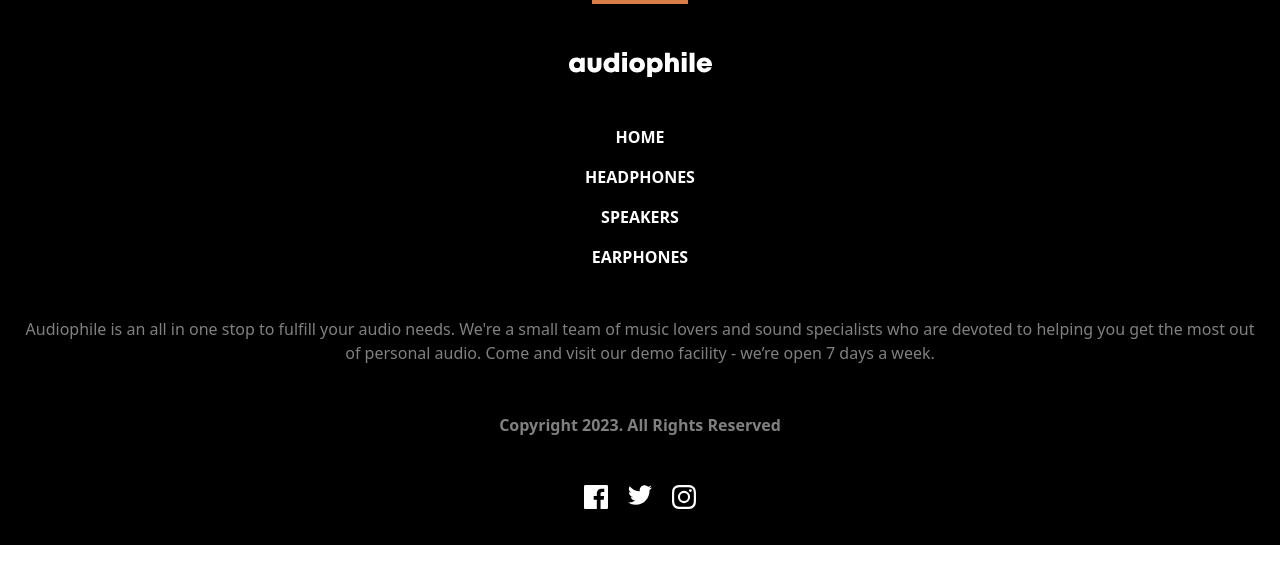
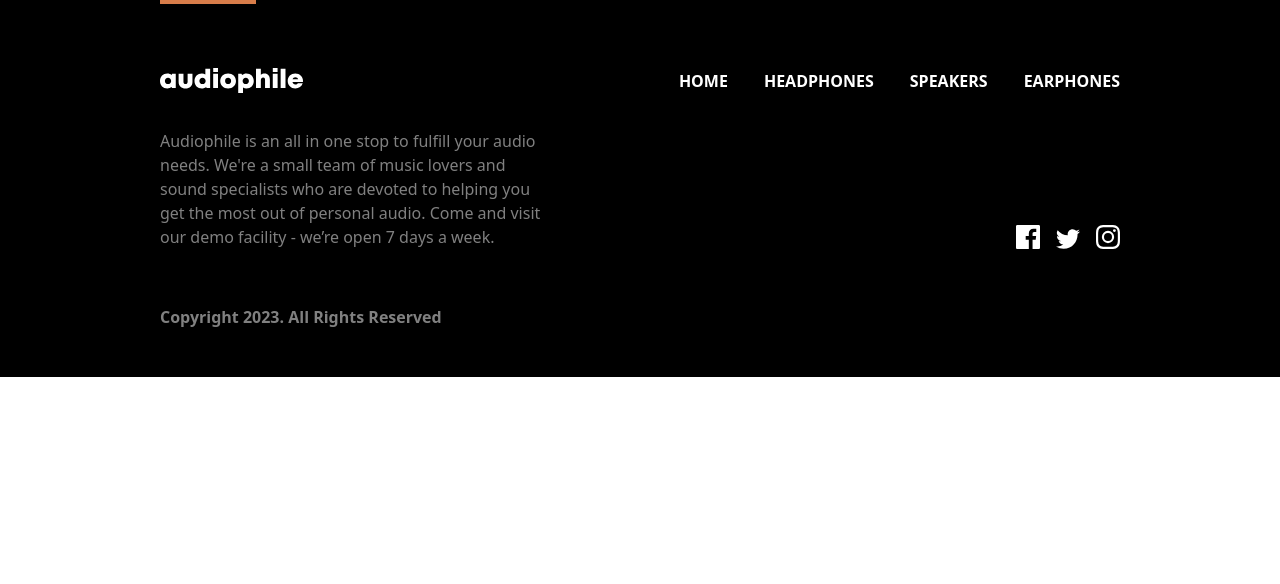
Before and after one commit to EmilFerdinanA/audiophile, a React (Vite) app: page / in a window 1280 px wide. Shown: the top 584 px of the page. Built offline with nearby package versions, Linux system fonts and the light colour scheme.

Commit message:
footer mobile and desktop

```diff
--- a/src/App.tsx
+++ b/src/App.tsx
@@ -1,11 +1,10 @@
-import { Footer } from "@/components/Footer";
+import { Fragment } from "react";
+import { FooterMobile } from "@/components/Footer/Mobile/Footer";
+import { Footer } from "@/components/Footer/Desktop/Footer";
 
 const App = () => {
-  return (
-    <div>
-      <Footer />
-    </div>
-  );
+  const isMobile = window.innerWidth <= 1024;
+  return <Fragment>{isMobile ? <FooterMobile /> : <Footer />}</Fragment>;
 };
 
 export default App;
--- a/src/components/Footer.tsx
+++ /dev/null
@@ -1,44 +0,0 @@
-import audiophile from "@/assets/audiophile.svg";
-import facebook from "@/assets/icon-facebook.svg";
-import twitter from "@/assets/icon-twitter.svg";
-import instagram from "@/assets/icon-instagram.svg";
-
-export const Footer = () => {
-  return (
-    <section className="bg-septenary flex flex-col justify-center items-center gap-12 px-6 pb-9">
-      <div className="bg-primary w-24 h-1" />
-
-      <img src={audiophile} alt="Logo" />
-
-      <ul className="text-senary font-bold flex flex-col items-center gap-4">
-        <li>HOME</li>
-        <li>HEADPHONES</li>
-        <li>SPEAKERS</li>
-        <li>EARPHONES</li>
-      </ul>
-
-      <div className="text-senary font-medium opacity-50 text-center">
-        Audiophile is an all in one stop to fulfill your audio needs. We're a
-        small team of music lovers and sound specialists who are devoted to
-        helping you get the most out of personal audio. Come and visit our demo
-        facility - we’re open 7 days a week.
-      </div>
-
-      <div className="text-senary font-bold opacity-50 text-center">
-        Copyright 2023. All Rights Reserved
-      </div>
-
-      <ul className="flex gap-5">
-        <li>
-          <img src={facebook} alt="facebook" />
-        </li>
-        <li>
-          <img src={twitter} alt="twitter" />
-        </li>
-        <li>
-          <img src={instagram} alt="instagram" />
-        </li>
-      </ul>
-    </section>
-  );
-};
--- /dev/null
+++ b/src/components/Footer/Desktop/Footer.tsx
@@ -0,0 +1,48 @@
+import audiophile from "@/assets/audiophile.svg";
+import facebook from "@/assets/icon-facebook.svg";
+import twitter from "@/assets/icon-twitter.svg";
+import instagram from "@/assets/icon-instagram.svg";
+
+export const Footer = () => {
+  return (
+    <section className="bg-septenary flex flex-col px-40 pb-12">
+      <div className="bg-primary w-24 h-1 mb-16" />
+
+      <div className="flex justify-between mb-9">
+        <img src={audiophile} alt="Logo" />
+
+        <ul className="text-senary font-bold flex items-center gap-9">
+          <li className="cursor-pointer hover:text-primary">HOME</li>
+          <li className="cursor-pointer hover:text-primary">HEADPHONES</li>
+          <li className="cursor-pointer hover:text-primary">SPEAKERS</li>
+          <li className="cursor-pointer hover:text-primary">EARPHONES</li>
+        </ul>
+      </div>
+
+      <div className="flex justify-between mb-14">
+        <div className="text-senary font-medium opacity-50 w-2/5">
+          Audiophile is an all in one stop to fulfill your audio needs. We're a
+          small team of music lovers and sound specialists who are devoted to
+          helping you get the most out of personal audio. Come and visit our
+          demo facility - we’re open 7 days a week.
+        </div>
+
+        <ul className="flex gap-4 items-end">
+          <li className="cursor-pointer">
+            <img src={facebook} alt="facebook" />
+          </li>
+          <li className="cursor-pointer">
+            <img src={twitter} alt="twitter" />
+          </li>
+          <li className="cursor-pointer">
+            <img src={instagram} alt="instagram" />
+          </li>
+        </ul>
+      </div>
+
+      <div className="text-senary font-bold opacity-50">
+        Copyright 2023. All Rights Reserved
+      </div>
+    </section>
+  );
+};
--- /dev/null
+++ b/src/components/Footer/Mobile/Footer.tsx
@@ -0,0 +1,46 @@
+import audiophile from "@/assets/audiophile.svg";
+import facebook from "@/assets/icon-facebook.svg";
+import twitter from "@/assets/icon-twitter.svg";
+import instagram from "@/assets/icon-instagram.svg";
+
+export const FooterMobile = () => {
+  return (
+    <section className="bg-septenary flex flex-col justify-center items-center gap-12 px-6 pb-9 sm:px-10 sm:items-start">
+      <div className="bg-primary w-24 h-1" />
+
+      <img src={audiophile} alt="Logo" />
+
+      <ul className="text-senary font-bold flex flex-col items-center gap-4 sm:flex-row sm:gap-9">
+        <li>HOME</li>
+        <li>HEADPHONES</li>
+        <li>SPEAKERS</li>
+        <li>EARPHONES</li>
+      </ul>
+
+      <div className="text-senary font-medium opacity-50 text-center sm:text-justify">
+        Audiophile is an all in one stop to fulfill your audio needs. We're a
+        small team of music lovers and sound specialists who are devoted to
+        helping you get the most out of personal audio. Come and visit our demo
+        facility - we’re open 7 days a week.
+      </div>
+
+      <div className="flex flex-col items-center gap-12 sm:flex-row sm:justify-between sm:w-full">
+        <div className="text-senary font-bold opacity-50 text-center">
+          Copyright 2023. All Rights Reserved
+        </div>
+
+        <ul className="flex gap-5 items-center">
+          <li>
+            <img src={facebook} alt="facebook" />
+          </li>
+          <li>
+            <img src={twitter} alt="twitter" />
+          </li>
+          <li>
+            <img src={instagram} alt="instagram" />
+          </li>
+        </ul>
+      </div>
+    </section>
+  );
+};
```
